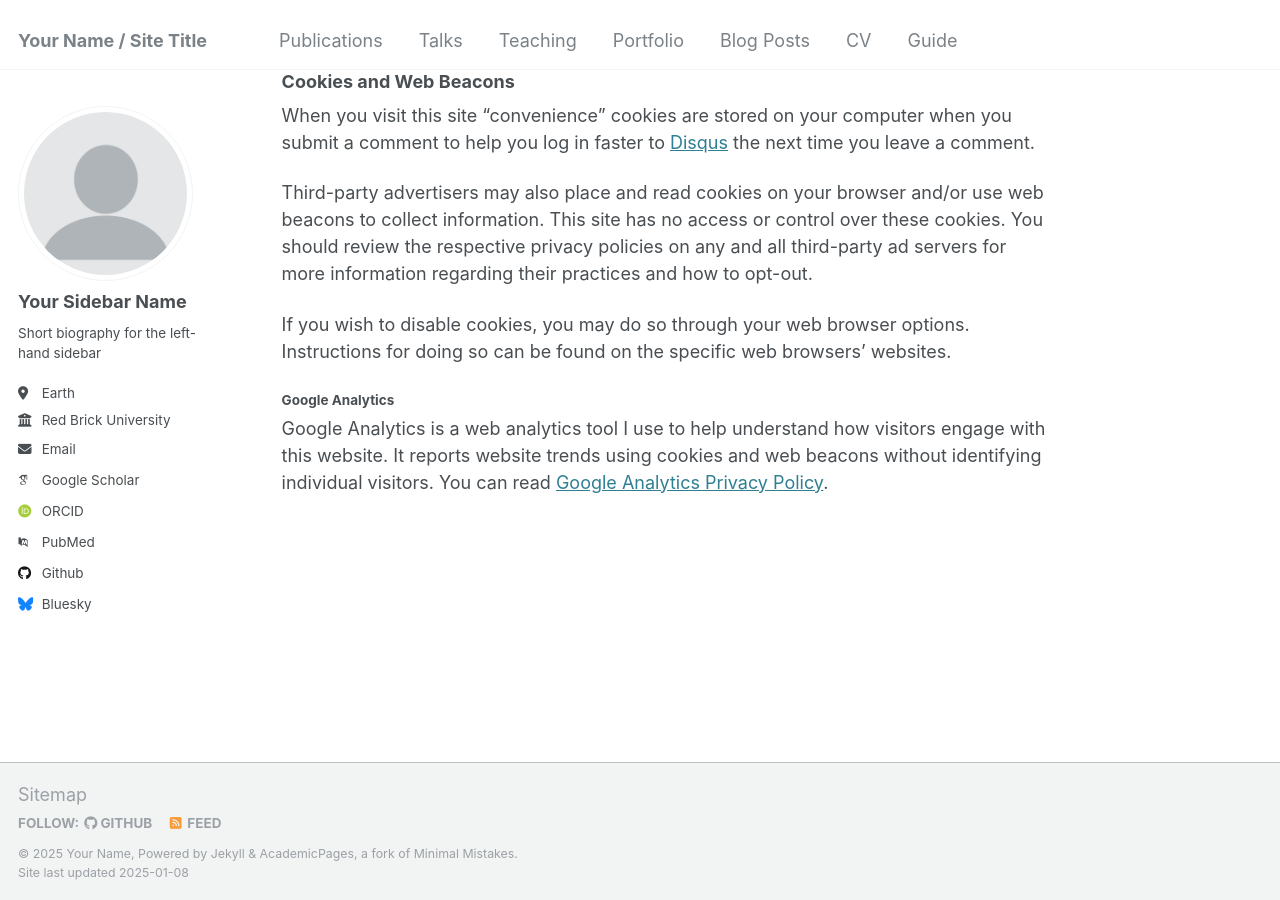
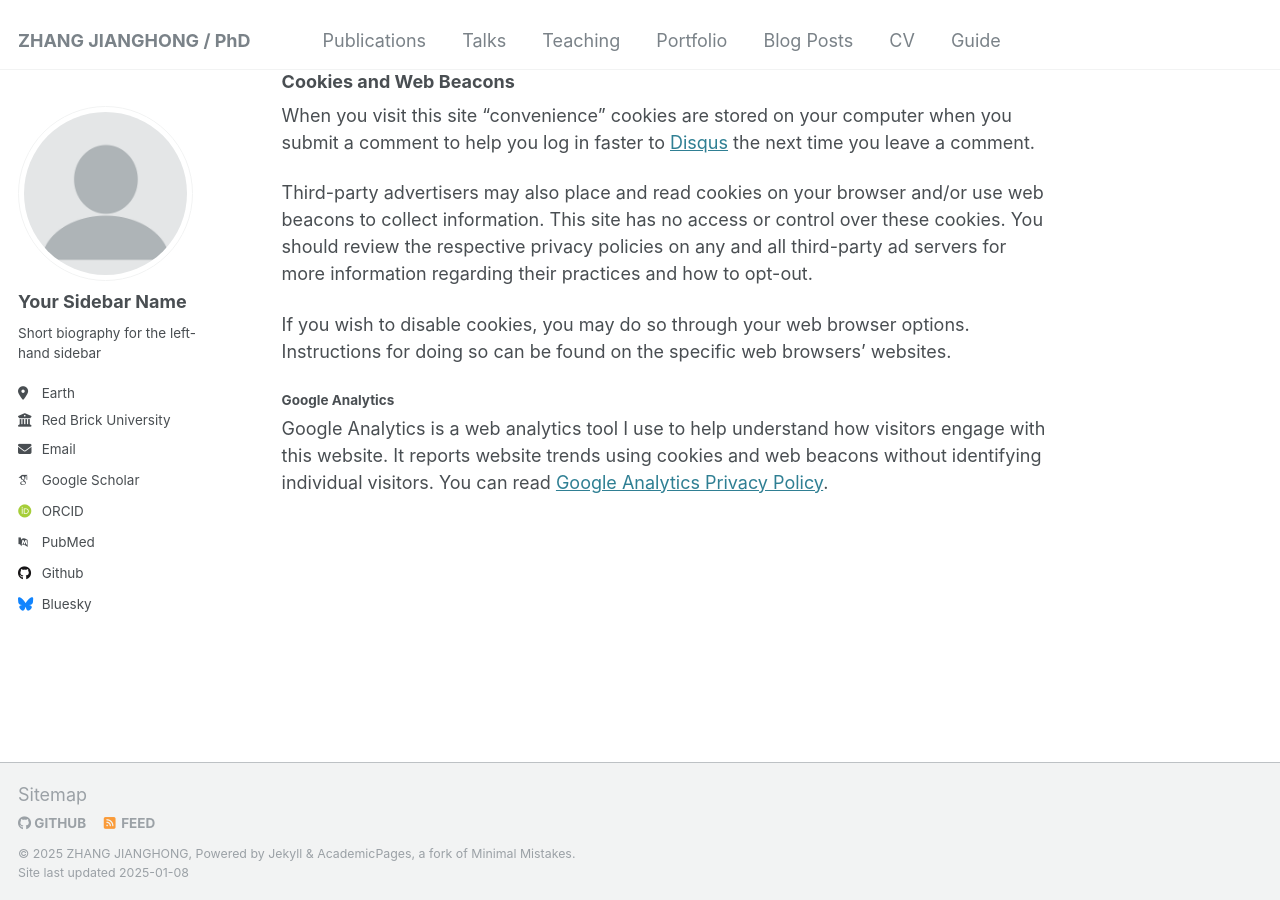
Before and after one commit to zjh990724/zjh990724.github.io, a Jekyll site: the page built from _pages/terms.md, in a window 1280 px wide and 900 px high, scrolled down 844 px. Built offline with Jekyll 4.4.1, drawn with Linux system fonts in a browser that asks for light colours; some web fonts are replaced.

Commit message:
Update _config.yml

```diff
--- a/_config.yml
+++ b/_config.yml
@@ -7,10 +7,10 @@
 # server process.
 
 # Basic Site Settings
-locale                   : "en-US"
-title                    : "Your Name / Site Title"
+locale                   : "sINGAPORE"
+title                    : "ZHANG JIANGHONG / PhD"
 title_separator          : "-"
-name                     : &name "Your Name"
+name                     : &name "ZHANG JIANGHONG"
 description              : &description "personal description"
 url                      : https://academicpages.github.io # the base hostname & protocol for your site e.g. "https://[your GitHub username].github.io"
 baseurl                  : "" # the subpath of your site, e.g. "/blog"
```
